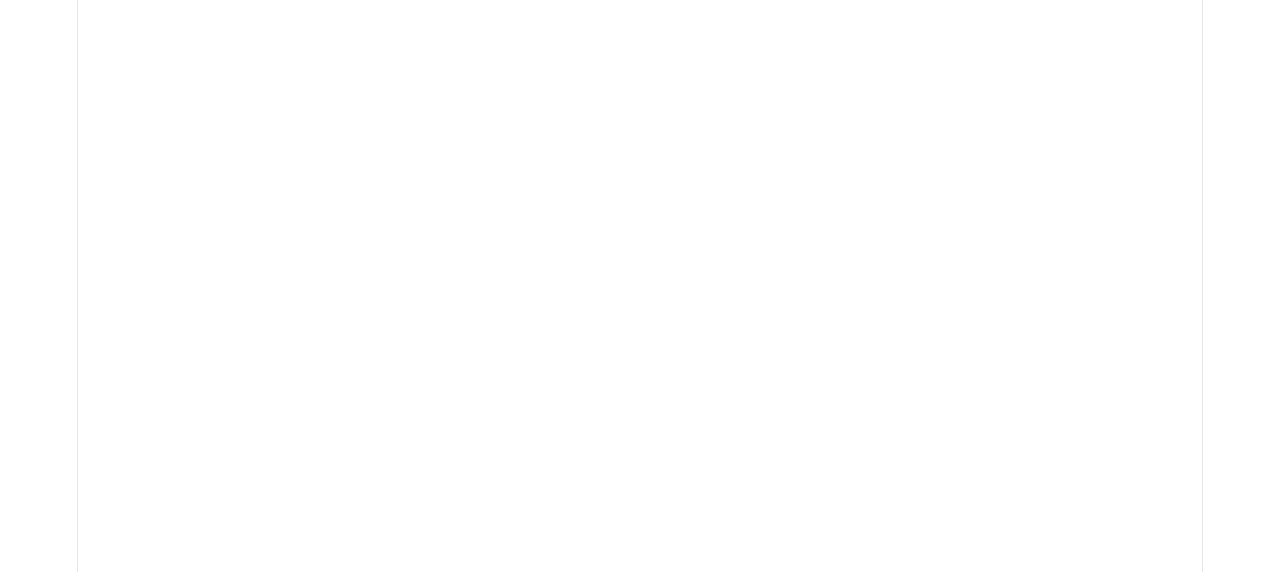
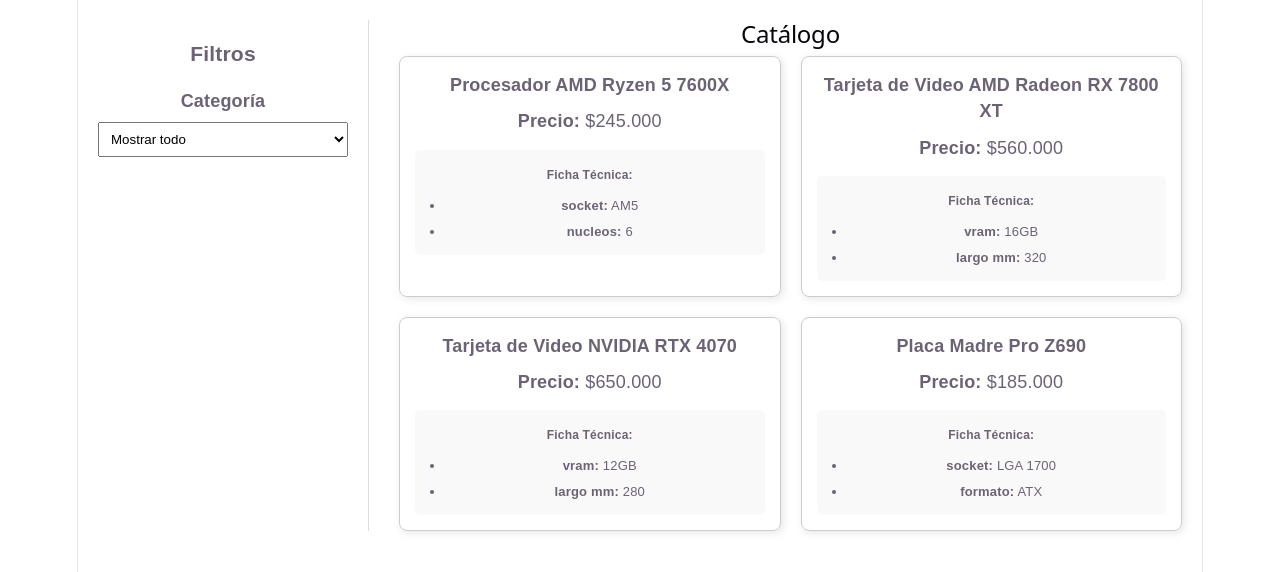
Before and after one commit to Cristobal1012/Ecode, a React app in the folder frontend/: page /catalogo in a window 1280 px wide. Before the commit this address had no page. Shown: the top 572 px of the page. Built offline with nearby package versions, Linux system fonts and the light colour scheme; the HTML template or start-up script is replaced by a standard one.

Commit message:
maquetacion de filtros dinamicos con mock

```diff
--- a/frontend/src/App.jsx
+++ b/frontend/src/App.jsx
@@ -6,6 +6,7 @@ import Login from './components/auth/Login';
 import Register from './components/auth/Register';
 import Checkout from './components/Checkout';
 import ProtectedRoute from './components/ProtectedRoute';
+import Catalogo from './pages/Catalogo';
 
 // Componente para manejar la vista de autenticación (Login / Registro con Google SSO)
 function AuthPage() {
@@ -36,6 +37,9 @@ function App() {
           {/* Pantalla de login y registro */}
           <Route path="/login" element={<AuthPage />} />
 
+          {/* Catálogo con los filtros dinámicos*/}
+          <Route path="/catalogo" element={<Catalogo />} />
+
           {/* Ruta protegida para ADMIN */}
           <Route element={<ProtectedRoute allowedRoles={['ADMIN']} />}>
             <Route
--- /dev/null
+++ b/frontend/src/pages/Catalogo.jsx
@@ -0,0 +1,180 @@
+import React, { useState, useMemo } from 'react';
+
+//JSON falso temporal
+const mockProducts = [
+  {
+    _id: "65f1a2b3c4d5e6f7a8b9c001",
+    nombre: "Procesador AMD Ryzen 5 7600X",
+    categoria: "Procesadores",
+    precio: 245000,
+    stock: 15,
+    atributos_tecnicos: { socket: "AM5", nucleos: 6 }
+  },
+  {
+    _id: "65f1a2b3c4d5e6f7a8b9c002",
+    nombre: "Tarjeta de Video AMD Radeon RX 7800 XT",
+    categoria: "Tarjetas Gráficas",
+    precio: 560000,
+    stock: 8,
+    atributos_tecnicos: { vram: "16GB", largo_mm: 320 }
+  },
+
+  {
+    _id: "65f1a2b3c4d5e6f7a8b9c004",
+    nombre: "Tarjeta de Video NVIDIA RTX 4070",
+    categoria: "Tarjetas Gráficas",
+    precio: 650000,
+    stock: 5,
+    atributos_tecnicos: { vram: "12GB", largo_mm: 280 }
+  },
+
+
+  {
+    _id: "65f1a2b3c4d5e6f7a8b9c003",
+    nombre: "Placa Madre Pro Z690",
+    categoria: "Placas Madre",
+    precio: 185000,
+    stock: 22,
+    atributos_tecnicos: { socket: "LGA 1700", formato: "ATX" }
+  }
+];
+
+export default function Catalogo() {
+  // 2. Estados de la aplicación
+  const [productos] = useState(mockProducts);
+  const [categoriaSeleccionada, setCategoriaSeleccionada] = useState("");
+  const [filtrosActivos, setFiltrosActivos] = useState({});
+
+  const handleCategoriaChange = (e) => {
+    setCategoriaSeleccionada(e.target.value);
+    setFiltrosActivos({});
+  };
+
+  // 3. Extraer categorías únicas (Para el filtro principal)
+  const categoriasUnicas = useMemo(() => {
+    return [...new Set(productos.map(p => p.categoria))];
+  }, [productos]);
+
+  // 4. Filtrar productos según la categoría seleccionada
+  const productosFiltrados = useMemo(() => {
+    let filtrados = productos;
+
+    // 1er Filtro: Por categoría
+    if (categoriaSeleccionada) {
+      filtrados = filtrados.filter(p => p.categoria === categoriaSeleccionada);
+    }
+
+    // 2do Filtro: Por atributos técnicos dinámicos
+    Object.entries(filtrosActivos).forEach(([atributo, valorSeleccionado]) => {
+      if (valorSeleccionado) {
+        filtrados = filtrados.filter(p =>
+          p.atributos_tecnicos &&
+          p.atributos_tecnicos[atributo] &&
+          p.atributos_tecnicos[atributo].toString() === valorSeleccionado
+        );
+      }
+    });
+
+
+
+    return filtrados;
+  }, [productos, categoriaSeleccionada, filtrosActivos]);
+
+  // 5. Mágia del NoSQL: Extraer las llaves de los atributos técnicos dinámicamente
+  const atributosDinamicos = useMemo(() => {
+    if (!categoriaSeleccionada) return [];
+
+    const claves = new Set();
+    productosFiltrados.forEach(p => {
+      if (p.atributos_tecnicos) {
+        // Lee propiedades como "socket", "vram", "formato"
+        Object.keys(p.atributos_tecnicos).forEach(key => claves.add(key));
+      }
+    });
+    return [...claves];
+  }, [productosFiltrados, categoriaSeleccionada]);
+
+  const obtenerOpcionesPorAtributo = (atributo) => {
+    const valores = productos
+      .filter(p => p.categoria === categoriaSeleccionada && p.atributos_tecnicos?.[atributo])
+      .map(p => p.atributos_tecnicos[atributo]);
+    return [...new Set(valores)];
+  };
+
+  return (
+    <div style={{ display: 'flex', gap: '30px', padding: '20px', fontFamily: 'sans-serif' }}>
+
+      {/* --- BARRA LATERAL DE FILTROS --- */}
+      <aside style={{ width: '250px', borderRight: '1px solid #ddd', paddingRight: '20px' }}>
+        <h3>Filtros</h3>
+
+        {/* Filtro Fijo: Categoría */}
+        <div style={{ marginBottom: '20px' }}>
+          <label style={{ fontWeight: 'bold', display: 'block', marginBottom: '8px' }}>Categoría</label>
+          <select
+            value={categoriaSeleccionada}
+            onChange={handleCategoriaChange}
+            style={{ width: '100%', padding: '8px' }}
+          >
+            <option value="">Mostrar todo</option>
+            {categoriasUnicas.map(cat => (
+              <option key={cat} value={cat}>{cat}</option>
+            ))}
+          </select>
+        </div>
+
+        {/* Filtros Dinámicos (Aparecen según la categoría) */}
+        {categoriaSeleccionada && atributosDinamicos.length > 0 && (
+          <div>
+            <h4 style={{ borderBottom: '1px solid #eee', paddingBottom: '5px' }}>
+              Atributos de {categoriaSeleccionada}
+            </h4>
+
+            {atributosDinamicos.map(attr => (
+              <div key={attr} style={{ marginBottom: '15px' }}>
+                <label style={{ display: 'block', textTransform: 'capitalize', fontSize: '14px', marginBottom: '5px' }}>
+                  {attr.replace('_', ' ')}
+                </label>
+                <select
+                    value={filtrosActivos[attr] || ""}
+                    onChange={(e) => setFiltrosActivos(prev => ({ ...prev, [attr]: e.target.value }))}
+                    style={{ width: '100%', padding: '6px', fontSize: '13px' }}
+                >
+                    <option value="">Cualquier {attr.replace('_', ' ')}</option>
+                    {obtenerOpcionesPorAtributo(attr).map(valor => (
+                        <option key={valor} value={valor}>{valor}</option>
+                    ))}
+                </select>
+              </div>
+            ))}
+          </div>
+        )}
+      </aside>
+
+      {/* --- LISTA DE PRODUCTOS --- */}
+      <main style={{ flex: 1 }}>
+        <h2>Catálogo</h2>
+        <div style={{ display: 'grid', gridTemplateColumns: 'repeat(auto-fill, minmax(250px, 1fr))', gap: '20px' }}>
+
+          {productosFiltrados.map(prod => (
+            <div key={prod._id} style={{ border: '1px solid #ccc', padding: '15px', borderRadius: '8px', boxShadow: '2px 2px 8px rgba(0,0,0,0.1)' }}>
+              <h4 style={{ margin: '0 0 10px 0' }}>{prod.nombre}</h4>
+              <p style={{ margin: '5px 0' }}><strong>Precio:</strong> ${prod.precio.toLocaleString('es-CL')}</p>
+
+              <div style={{ marginTop: '15px', padding: '10px', backgroundColor: '#f9f9f9', borderRadius: '5px' }}>
+                <strong style={{ fontSize: '12px' }}>Ficha Técnica:</strong>
+                <ul style={{ margin: '5px 0 0 0', paddingLeft: '20px', fontSize: '13px' }}>
+                  {Object.entries(prod.atributos_tecnicos).map(([key, val]) => (
+                    <li key={key}><b>{key.replace('_', ' ')}:</b> {val}</li>
+                  ))}
+                </ul>
+              </div>
+            </div>
+          ))}
+
+        </div>
+      </main>
+
+    </div>
+  );
+}
```
